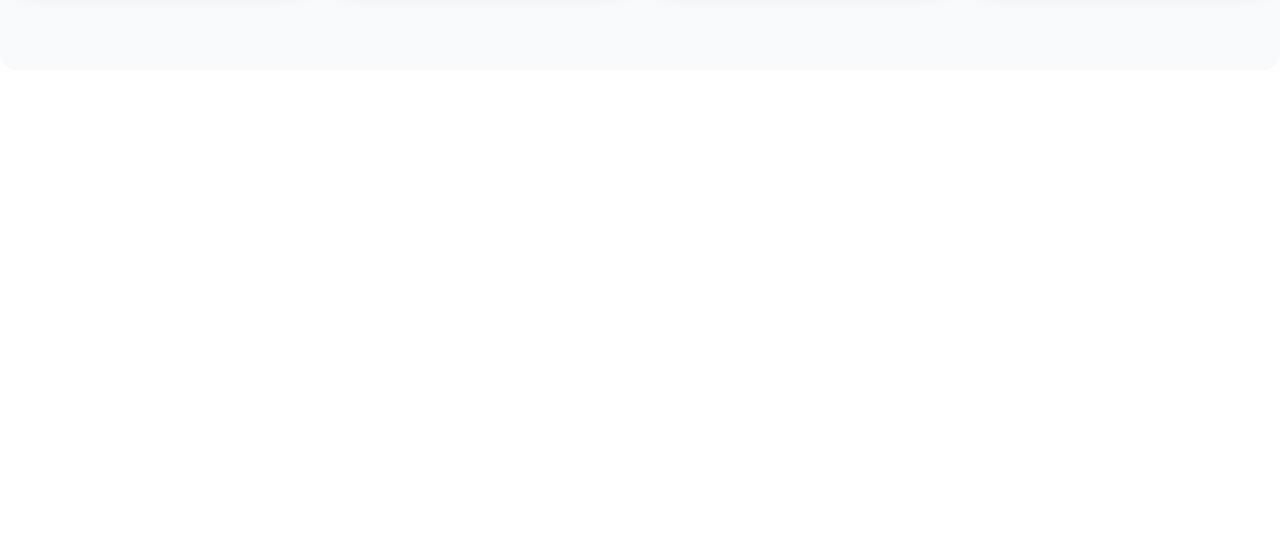
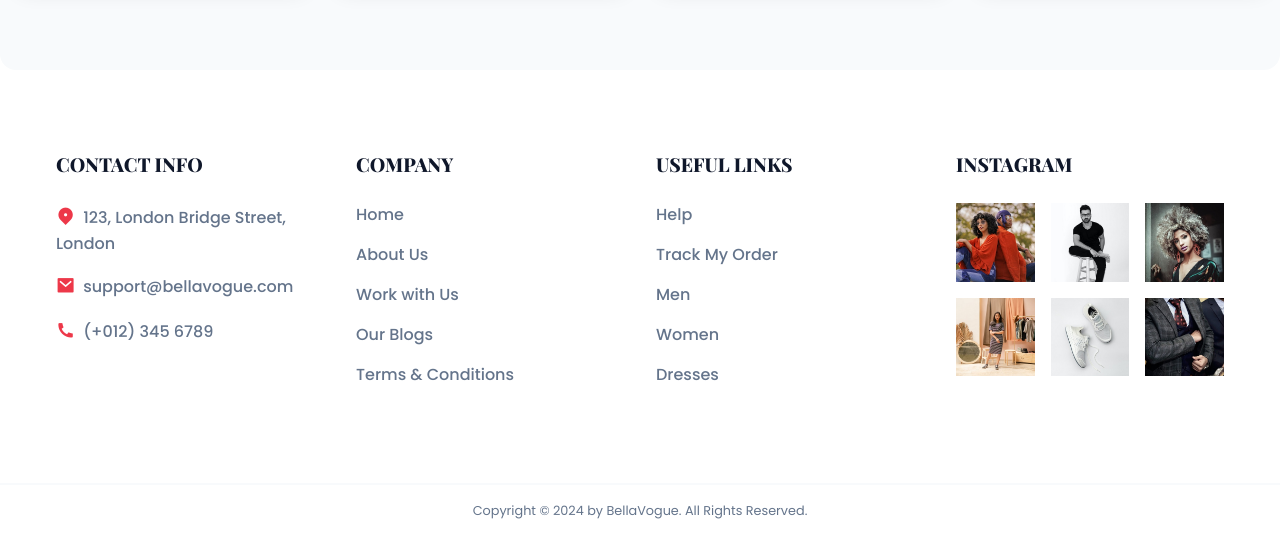
Before and after one commit to BuliDev/ecommerce-website, a React (Vite) app in the folder frontend/: page / in a window 1280 px wide. Shown: the part 3951-4484 px from the top of the page. Before the commit the page ends 4021 px from the top, so only its background shows below. Built offline with nearby package versions, Linux system fonts and the light colour scheme.

Commit message:
Footer component finished

```diff
--- a/frontend/src/App.css
+++ b/frontend/src/App.css
@@ -407,6 +407,58 @@ nav {
   color: var(--text-light);
 }
 
+.footer-container {
+  max-width: var(--max-width-1200);
+  display: grid;
+  grid-template-columns: repeat(4, 1fr);
+  gap: 2rem;
+}
+
+.footer-container h4 {
+  margin-bottom: 1.5rem;
+  font-size: 1.2rem;
+  font-weight: 800;
+  font-family: var(--header-font);
+  color: var(--text-dark);
+}
+
+.footer-col p {
+  margin-bottom: 1rem;
+  font-weight: 500;
+  color: var(--text-light);
+}
+
+.footer-col p span {
+  margin-right: 0.5rem;
+  font-size: 1.2rem;
+  color: var(--primary-color);
+}
+
+.footer-col a {
+  display: block;
+  margin-bottom: 1rem;
+  font-weight: 500;
+  color: var(--text-light);
+}
+
+.footer-col a:hover {
+  color: var(--primary-color);
+}
+
+.instagram-grid {
+  display: grid;
+  grid-template-columns: repeat(3, 1fr);
+  gap: 1rem;
+}
+
+.footer-bar {
+  padding: 1rem;
+  text-align: center;
+  font-size: 0.8rem;
+  color: var(--text-light);
+  border-top: 2px solid var(--extra-light);
+}
+
 
 
 
@@ -473,4 +525,9 @@ nav {
   .banner-container {
     grid-template-columns: repeat(1, 1fr);
   }
+
+  .instagram-grid {
+    grid-template-columns: repeat(2, 1fr);
+    gap: 10px;
+  }
 }
--- a/frontend/src/App.jsx
+++ b/frontend/src/App.jsx
@@ -1,12 +1,14 @@
 import { Outlet } from 'react-router'
 import './App.css'
 import Navbar from './components/Navbar'
+import Footer from './components/Footer'
 
 const App = () => {
   return (
     <>
       <Navbar />
       <Outlet />
+      <Footer />
     </>
   )
 }
--- /dev/null
+++ b/frontend/src/components/Footer.jsx
@@ -0,0 +1,67 @@
+import React from 'react'
+import instaImg1 from '../assets/instagram-1.jpg'
+import instaImg2 from '../assets/instagram-2.jpg'
+import instaImg3 from '../assets/instagram-3.jpg'
+import instaImg4 from '../assets/instagram-4.jpg'
+import instaImg5 from '../assets/instagram-5.jpg'
+import instaImg6 from '../assets/instagram-6.jpg'
+
+const Footer = () => {
+  return (
+    <>
+        <footer className='section-container footer-container'>
+            <div className='footer-col'>
+                <h4>CONTACT INFO</h4>
+                <p>
+                    <span><i className="ri-map-pin-2-fill"></i></span>
+                    123, London Bridge Street, London
+                </p>
+                <p>
+                    <span><i className="ri-mail-fill"></i></span>
+                    support@bellavogue.com
+                </p>
+                <p>
+                    <span><i className="ri-phone-fill"></i></span>
+                    (+012) 345 6789
+                </p>
+            </div>
+
+            <div className='footer-col'>
+                <h4>COMPANY</h4>
+                <a href="/">Home</a>
+                <a href="/">About Us</a>
+                <a href="/">Work with Us</a>
+                <a href="/">Our Blogs</a>
+                <a href="/">Terms & Conditions</a>
+            </div>
+
+            <div className="footer-col">
+                <h4>USEFUL LINKS</h4>
+                <a href="/">Help</a>
+                <a href="/">Track My Order</a>
+                <a href="/">Men</a>
+                <a href="/">Women</a>
+                <a href="/">Dresses</a>
+            </div>
+
+            <div className="footer-col">
+                <h4>INSTAGRAM</h4>
+                <div className='instagram-grid'>
+                    <img src={instaImg1} alt="" />
+                    <img src={instaImg2} alt="" />
+                    <img src={instaImg3} alt="" />
+                    <img src={instaImg4} alt="" />
+                    <img src={instaImg5} alt="" />
+                    <img src={instaImg6} alt="" />
+                </div>
+            </div>
+        </footer>
+
+        <div className="footer-bar">
+            Copyright &copy; 2024 by BellaVogue. All Rights Reserved.
+        </div>
+    </>
+  )
+}
+
+export default Footer
```
